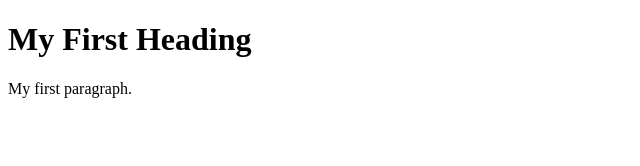
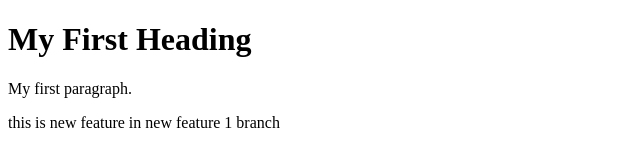
Before and after one commit to shubhada-2707/Localrepositorytoremote, a plain HTML site: page index.html in a window 1280 px wide. Shown: the whole page, without its empty margins (0-640 px from the left). Drawn offline with Linux system fonts and the light colour scheme.

Commit message:
chnage in index file

```diff
--- a/index.html
+++ b/index.html
@@ -4,6 +4,6 @@
 
 <h1>My First Heading</h1>
 <p>My first paragraph.</p>
-
+<p>this is new feature in new feature 1 branch </P>
 </body>
 </html>
```
